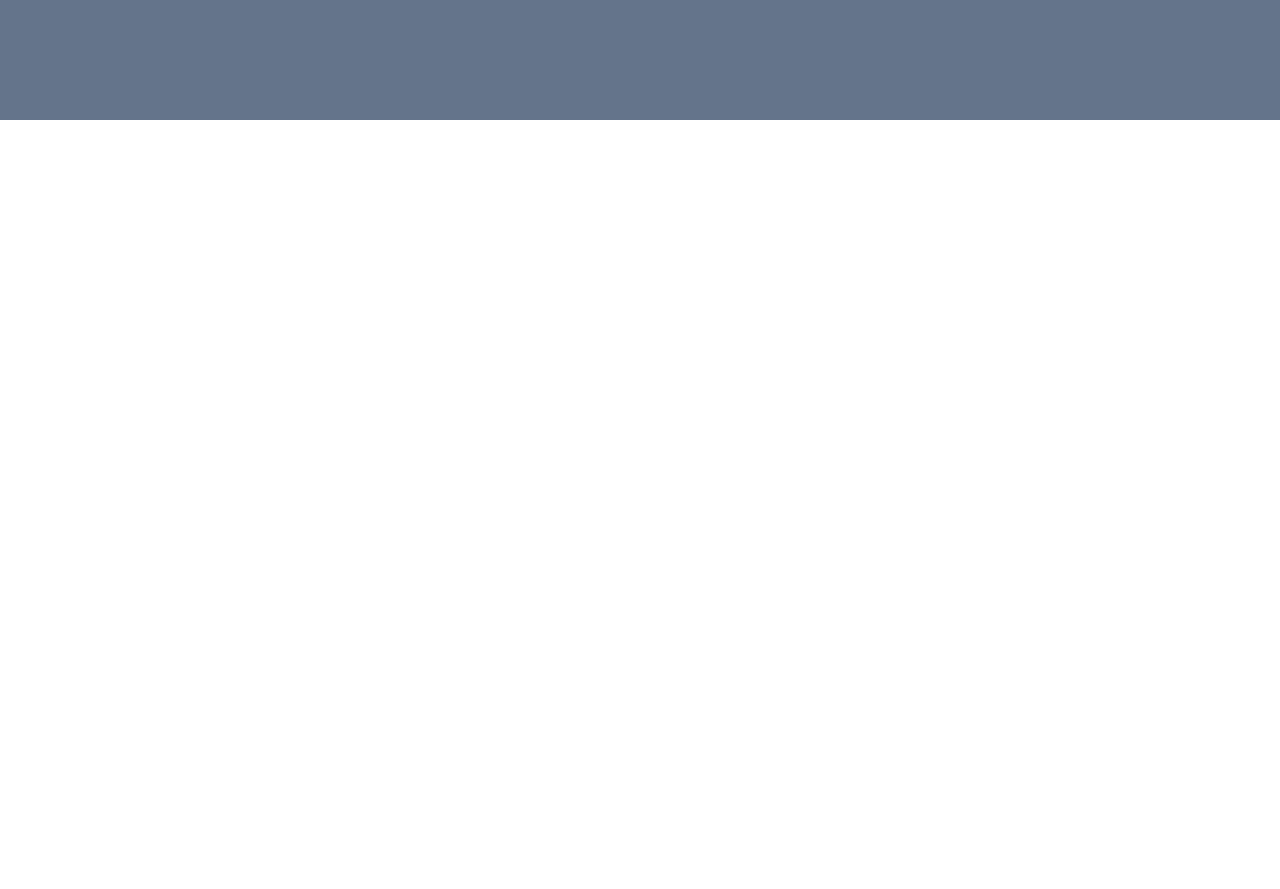
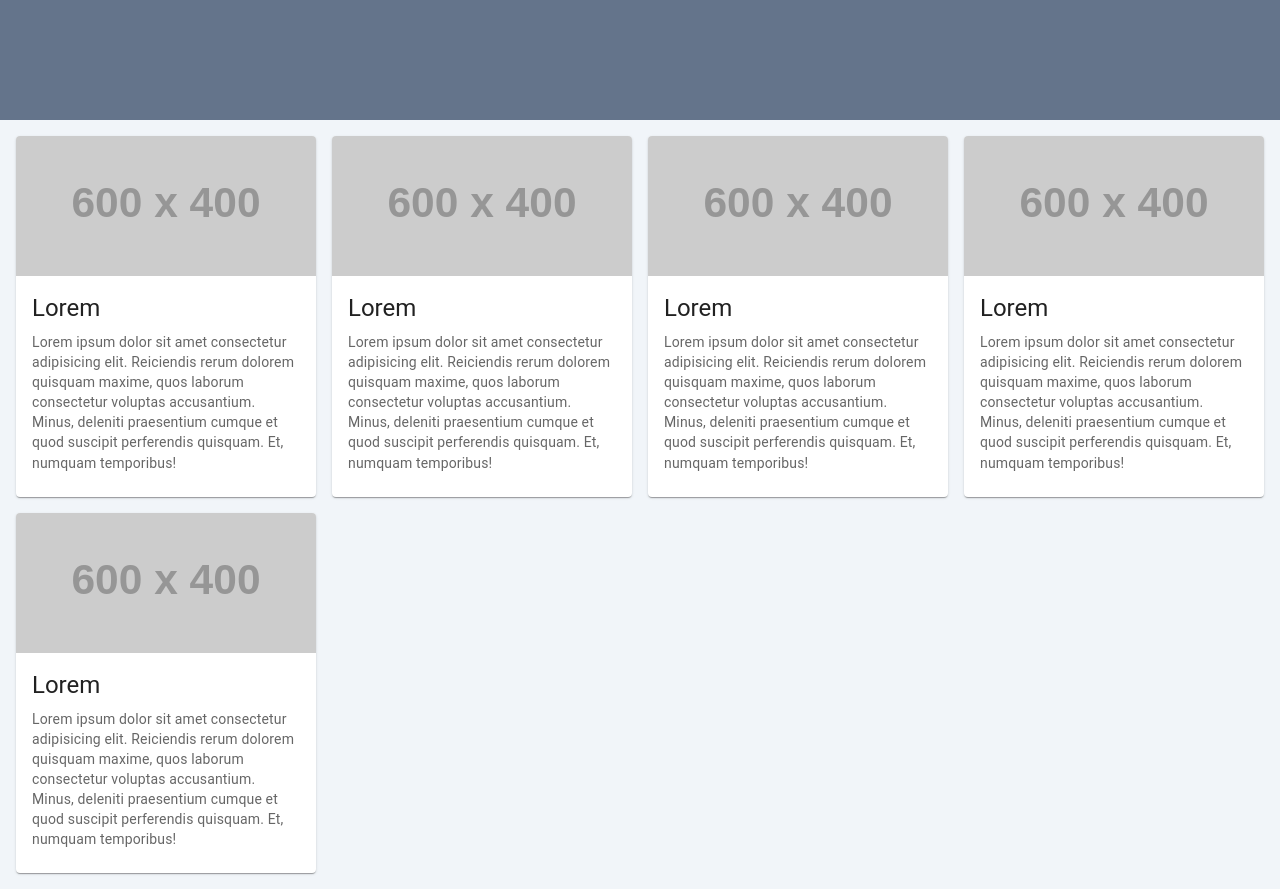
Before and after one commit to dendun-nf/dendun-nf.github.io, a React (Vite) app: page / in a window 1280 px wide. Shown: the part 680-1569 px from the top of the page. Before the commit the page ends 800 px from the top, so only its background shows below. Built offline with nearby package versions, Linux system fonts and the light colour scheme.

Commit message:
inlcude tech stack section again and use custom grid

```diff
--- a/src/components/Content.jsx
+++ b/src/components/Content.jsx
@@ -1,11 +1,11 @@
 import HeroSection from "./Contents/HeroSection";
-// import TechStackSection from "./Contents/TechStackSection";
+import TechStackSection from "./Contents/TechStackSection";
 
 const Content = () => {
 	return (
 		<main className="grid grid-cols-1 gap-0">
 			<HeroSection />
-			{/* <TechStackSection /> */}
+			<TechStackSection />
 		</main>
 	);
 };
--- a/src/components/Contents/TechStackSection.jsx
+++ b/src/components/Contents/TechStackSection.jsx
@@ -2,12 +2,10 @@ import MediaCard from "./Card";
 
 export default function TechStackSection() {
 	return (
-		<section className="flex flex-wrap max-w-fit w-full justify-center gap-2 p-4 overflow-hidden bg-slate-100">
-			{/* // <section className="flex justify-items-center place-items-center bg-slate-100">
-		// 	<div className="container flex gap-2 w-full"> */}
+		<section className="grid grid-cols-auto gap-4 p-4 overflow-auto place-items-center bg-slate-100">
 			<MediaCard
 				key={"dotnet"}
-				imgUrl={"dotnet.svg"}
+				imgUrl={"https://placehold.co/600x400/#64748B/FFF"}
 				title={"Lorem"}
 				description={
 					"Lorem ipsum dolor sit amet consectetur adipisicing elit. Reiciendis rerum dolorem quisquam maxime, quos laborum consectetur voluptas accusantium. Minus, deleniti praesentium cumque et quod suscipit perferendis quisquam. Et, numquam temporibus!"
@@ -15,7 +13,7 @@ export default function TechStackSection() {
 			/>
 			<MediaCard
 				key={"dotnet"}
-				imgUrl={"dotnet.svg"}
+				imgUrl={"https://placehold.co/600x400/#64748B/FFF"}
 				title={"Lorem"}
 				description={
 					"Lorem ipsum dolor sit amet consectetur adipisicing elit. Reiciendis rerum dolorem quisquam maxime, quos laborum consectetur voluptas accusantium. Minus, deleniti praesentium cumque et quod suscipit perferendis quisquam. Et, numquam temporibus!"
@@ -23,7 +21,7 @@ export default function TechStackSection() {
 			/>
 			<MediaCard
 				key={"dotnet"}
-				imgUrl={"dotnet.svg"}
+				imgUrl={"https://placehold.co/600x400/#64748B/FFF"}
 				title={"Lorem"}
 				description={
 					"Lorem ipsum dolor sit amet consectetur adipisicing elit. Reiciendis rerum dolorem quisquam maxime, quos laborum consectetur voluptas accusantium. Minus, deleniti praesentium cumque et quod suscipit perferendis quisquam. Et, numquam temporibus!"
@@ -31,7 +29,7 @@ export default function TechStackSection() {
 			/>
 			<MediaCard
 				key={"dotnet"}
-				imgUrl={"dotnet.svg"}
+				imgUrl={"https://placehold.co/600x400/#64748B/FFF"}
 				title={"Lorem"}
 				description={
 					"Lorem ipsum dolor sit amet consectetur adipisicing elit. Reiciendis rerum dolorem quisquam maxime, quos laborum consectetur voluptas accusantium. Minus, deleniti praesentium cumque et quod suscipit perferendis quisquam. Et, numquam temporibus!"
@@ -39,13 +37,12 @@ export default function TechStackSection() {
 			/>
 			<MediaCard
 				key={"dotnet"}
-				imgUrl={"dotnet.svg"}
+				imgUrl={"https://placehold.co/600x400/#64748B/FFF"}
 				title={"Lorem"}
 				description={
 					"Lorem ipsum dolor sit amet consectetur adipisicing elit. Reiciendis rerum dolorem quisquam maxime, quos laborum consectetur voluptas accusantium. Minus, deleniti praesentium cumque et quod suscipit perferendis quisquam. Et, numquam temporibus!"
 				}
 			/>
-			{/* </div> */}
 		</section>
 	);
 }
--- a/tailwind.config.js
+++ b/tailwind.config.js
@@ -2,7 +2,11 @@
 export default {
 	content: ["./index.html", "./src/**/*.{js,jsx}"],
 	theme: {
-		extend: {},
+		extend: {
+			gridTemplateColumns: {
+				auto: "repeat(auto-fill, minmax(300px, 1fr))",
+			},
+		},
 	},
 	plugins: [],
 };
```
